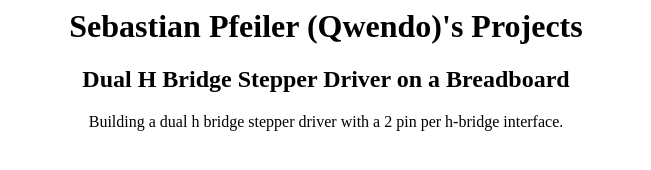
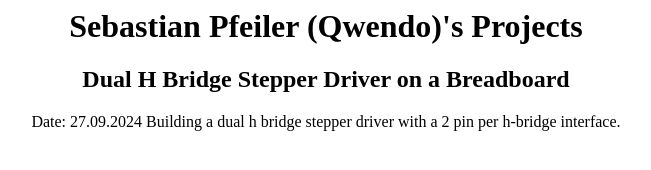
Before and after one commit to Qwendu/Qwendu.github.io, a plain HTML site: page index.html in a window 1280 px wide. Shown: the whole page, without its empty margins (314-965 px from the left). Drawn offline with Linux system fonts and the light colour scheme.

Commit message:
Added date

```diff
--- a/index.html
+++ b/index.html
@@ -7,8 +7,10 @@ Sebastian Pfeiler (Qwendo)'s Projects
 Dual H Bridge Stepper Driver on a Breadboard
 </h2>
 <div>
+Date: 27.09.2024
 Building a dual h bridge stepper driver with a
 2 pin per h-bridge interface.
 </div>
 
+
 </center>
```
